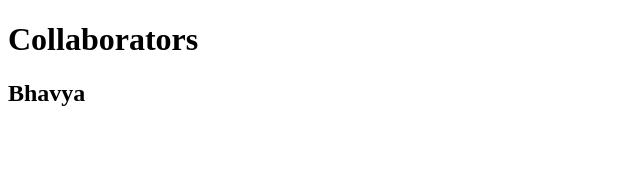
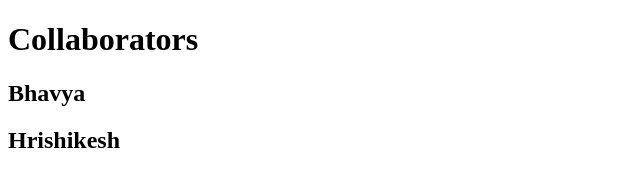
Before and after one commit to BhavyaK2/NewRepo, a plain HTML site: page index.html in a window 1280 px wide. Shown: the whole page, without its empty margins (0-640 px from the left). Drawn offline with Linux system fonts and the light colour scheme.

Commit message:
added collaborator

```diff
--- a/index.html
+++ b/index.html
@@ -7,5 +7,6 @@
   <body>
     <h1> Collaborators</h1>
     <h2>Bhavya</h2>
+    <h2>Hrishikesh</h2>
   </body>
 </html>
```
